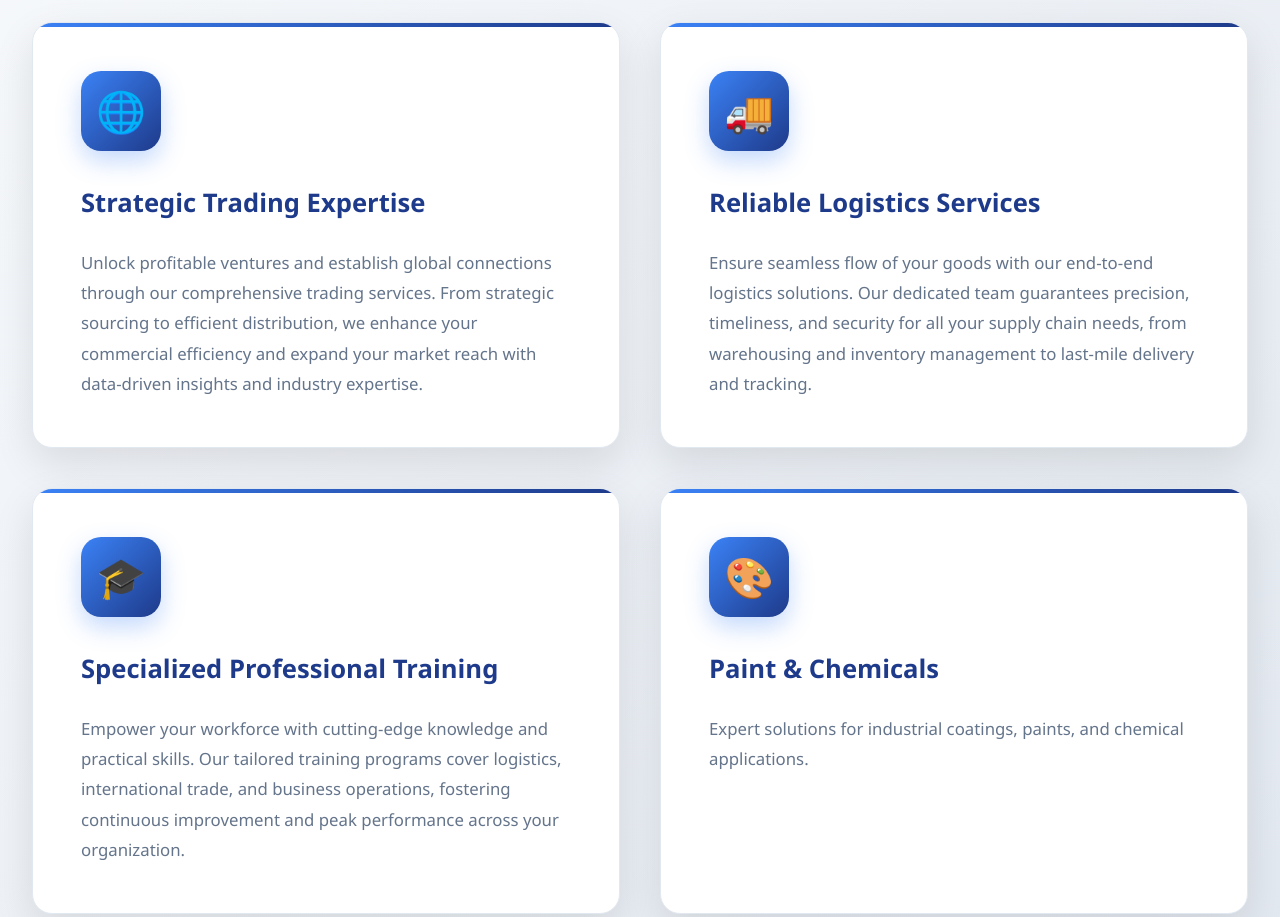
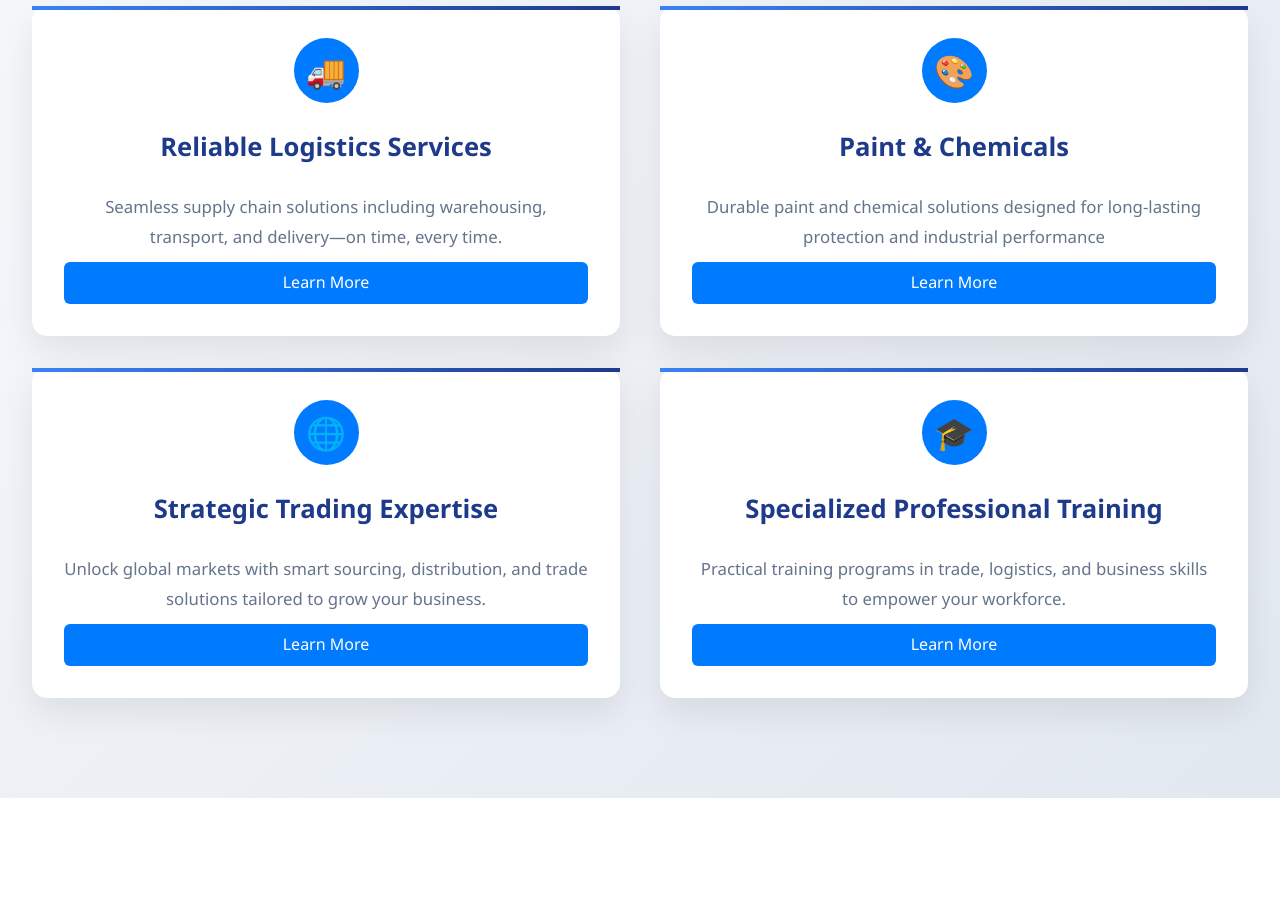
Before and after one commit to chillupparth/intranova, a plain HTML site: page index.html in a window 1280 px wide. Shown: the part 1480-2397 px from the top of the page. Drawn offline with Linux system fonts and the light colour scheme.

Commit message:
Paint and logistics page addition

```diff
--- a/index.html
+++ b/index.html
@@ -370,20 +370,26 @@
 
       .services-grid {
         display: grid;
-        grid-template-columns: repeat(auto-fit, minmax(380px, 1fr));
-        gap: 2.5rem;
-        margin-top: 5rem;
+        grid-template-columns: repeat(
+          auto-fit,
+          minmax(480px, 1fr)
+        ); /* responsive: 2 on desktop, 1 on mobile */
+        gap: 2rem 2.5rem; /* row gap + column gap */
+        margin-top: 4rem;
+        align-items: stretch; /* equal card heights per row */
       }
 
       .service-card {
-        background: white;
-        padding: 3rem;
-        border-radius: 20px;
-        box-shadow: 0 15px 40px rgba(0, 0, 0, 0.1);
-        transition: all 0.3s ease;
-        border: 1px solid #e2e8f0;
-        position: relative;
-        overflow: hidden;
+        background: #fff;
+        border-radius: 15px;
+        padding: 2rem;
+        text-align: center;
+        box-shadow: 0 15px 35px rgba(0, 0, 0, 0.08);
+        transition: transform 0.3s ease, box-shadow 0.3s ease;
+
+        display: flex;
+        flex-direction: column;
+        justify-content: flex-start;
       }
 
       .service-card::before {
@@ -397,22 +403,21 @@
       }
 
       .service-card:hover {
-        transform: translateY(-8px);
-        box-shadow: 0 25px 50px rgba(0, 0, 0, 0.15);
+        transform: translateY(-5px);
+        box-shadow: 0 18px 40px rgba(0, 0, 0, 0.12);
       }
 
       .service-icon {
-        width: 80px;
-        height: 80px;
-        background: linear-gradient(135deg, #3b82f6 0%, #1e3a8a 100%);
-        border-radius: 20px;
+        width: 65px;
+        height: 65px;
+        margin: 0 auto 1.5rem;
+        border-radius: 50%;
+        background: #007bff; /* Adjust to brand color */
         display: flex;
         align-items: center;
         justify-content: center;
-        margin-bottom: 2rem;
-        font-size: 2.5rem;
-        color: white;
-        box-shadow: 0 10px 25px rgba(59, 130, 246, 0.3);
+        font-size: 2rem;
+        color: #fff;
       }
 
       .service-card h3 {
@@ -837,6 +842,21 @@
         animation-delay: 0.2s;
       }
 
+      .learn-more-btn {
+        display: inline-block;
+        padding: 8px 16px;
+        margin-top: 10px;
+        background-color: #007bff;
+        color: #fff;
+        text-decoration: none;
+        border-radius: 6px;
+        transition: background-color 0.3s ease;
+      }
+
+      .learn-more-btn:hover {
+        background-color: #0056b3;
+      }
+
       /* Scroll to top button */
       .scroll-top {
         position: fixed;
@@ -960,6 +980,16 @@
         }
       }
 
+      @media (max-width: 480px) {
+        .services-grid {
+          gap: 1.5rem;
+        }
+
+        .service-card {
+          padding: 2rem;
+          margin: 0; /* grid handles spacing */
+        }
+      }
     </style>
   </head>
 
@@ -1049,45 +1079,42 @@
           </p>
           <div class="services-grid">
             <div class="service-card">
+              <div class="service-icon">🚚</div>
+              <h3>Reliable Logistics Services</h3>
+              <p>
+                Seamless supply chain solutions including warehousing,
+                transport, and delivery—on time, every time.
+              </p>
+              <a href="logistics.html" class="learn-more-btn">Learn More</a>
+            </div>
+            <div class="service-card">
+              <div class="service-icon">🎨</div>
+              <h3>Paint & Chemicals</h3>
+              <p>
+                Durable paint and chemical solutions designed for long-lasting
+                protection and industrial performance
+              </p>
+              <a href="paint.html" class="learn-more-btn">Learn More</a>
+            </div>
+            <div class="service-card">
               <div class="service-icon">🌐</div>
               <h3>Strategic Trading Expertise</h3>
               <p>
-                Unlock profitable ventures and establish global connections
-                through our comprehensive trading services. From strategic
-                sourcing to efficient distribution, we enhance your commercial
-                efficiency and expand your market reach with data-driven
-                insights and industry expertise.
+                Unlock global markets with smart sourcing, distribution, and
+                trade solutions tailored to grow your business.
               </p>
-            </div>
-            <div class="service-card">
-              <div class="service-icon">🚚</div>
-              <h3>Reliable Logistics Services</h3>
-              <p>
-                Ensure seamless flow of your goods with our end-to-end logistics
-                solutions. Our dedicated team guarantees precision, timeliness,
-                and security for all your supply chain needs, from warehousing
-                and inventory management to last-mile delivery and tracking.
-              </p>
+              <a href="#" class="learn-more-btn">Learn More</a>
             </div>
             <div class="service-card">
               <div class="service-icon">🎓</div>
               <h3>Specialized Professional Training</h3>
               <p>
-                Empower your workforce with cutting-edge knowledge and practical
-                skills. Our tailored training programs cover logistics,
-                international trade, and business operations, fostering
-                continuous improvement and peak performance across your
-                organization.
+                Practical training programs in trade, logistics, and business
+                skills to empower your workforce.
               </p>
+              <a href="#" class="learn-more-btn">Learn More</a>
             </div>
-            <div class="service-card">
-              <div class="service-icon">🎨</div>
-              <h3>Paint & Chemicals</h3>
-              <p>
-                Expert solutions for industrial coatings, paints, and chemical
-                applications.
-              </p>
-            </div>
+
           </div>
         </div>
       </section>
@@ -1155,24 +1182,6 @@
           <div class="testimonials-grid">
             <div class="testimonial-card">
               <div class="testimonial-text">
-                "Intranova transformed our supply chain operations completely.
-                Their logistics expertise helped us reduce costs by 30% while
-                improving delivery times significantly."
-              </div>
-              <div class="testimonial-author">Sambhaji Salunke</div>
-              <div class="testimonial-company">Kesaree Traders</div>
-            </div>
-            <div class="testimonial-card">
-              <div class="testimonial-text">
-                "The training programs provided by Intranova elevated our team's
-                capabilities tremendously. The practical approach and industry
-                insights were invaluable for our growth."
-              </div>
-              <div class="testimonial-author">Aditya Bandarkar</div>
-              <div class="testimonial-company">Phoneix Services</div>
-            </div>
-            <div class="testimonial-card">
-              <div class="testimonial-text">
                 "Their strategic trading expertise opened new markets for us
                 globally. The ROI on our partnership with Intranova exceeded all
                 expectations within the first year."
@@ -1207,7 +1216,7 @@
                   <div class="contact-icon">📞</div>
                   <div>
                     <h4>Phone Number</h4>
-                    <p>+91 84335 91354</p>
+                    <p>+91 84335 91354 / 84220 18092</p>
                   </div>
                 </div>
 
@@ -1321,14 +1330,13 @@
         <div class="footer-section">
           <h4>Contact Information</h4>
           <p>Email: intranovatrade@gmail.com</p>
-          <p>Phone: +91 84335 91354</p>
+          <p>Phone: +91 84335 91354 / 84220 18092</p>
           <p>Available 24/7 for urgent inquiries</p>
         </div>
       </div>
       <div class="footer-bottom">
         <p>
-          &copy; 2024 Intranova Trading & Training. All rights reserved. |
-          Excellence in Trade, Logistics & Training
+          &copy; 2024 Intranova Trading & Training.
         </p>
       </div>
     </footer>
```
